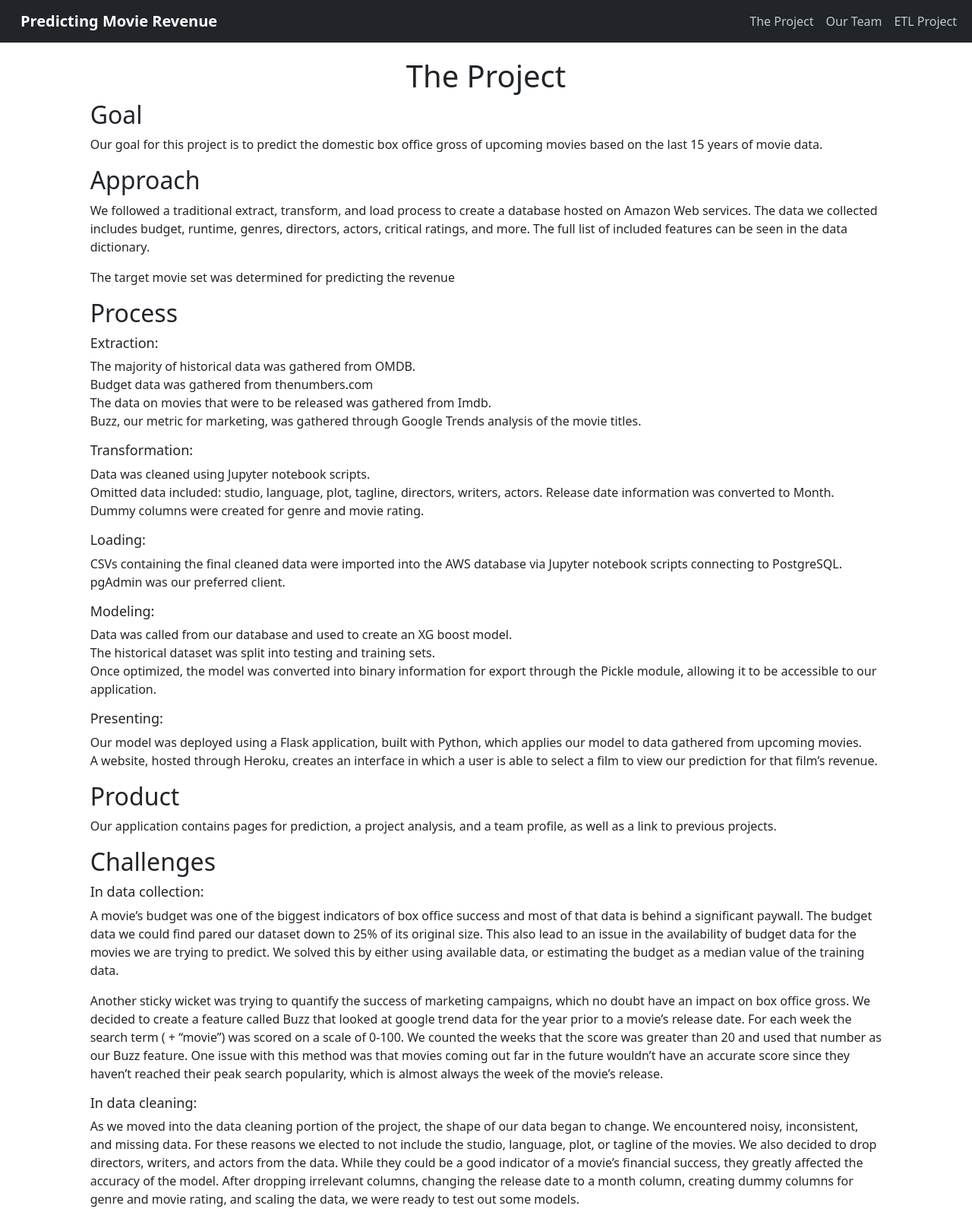
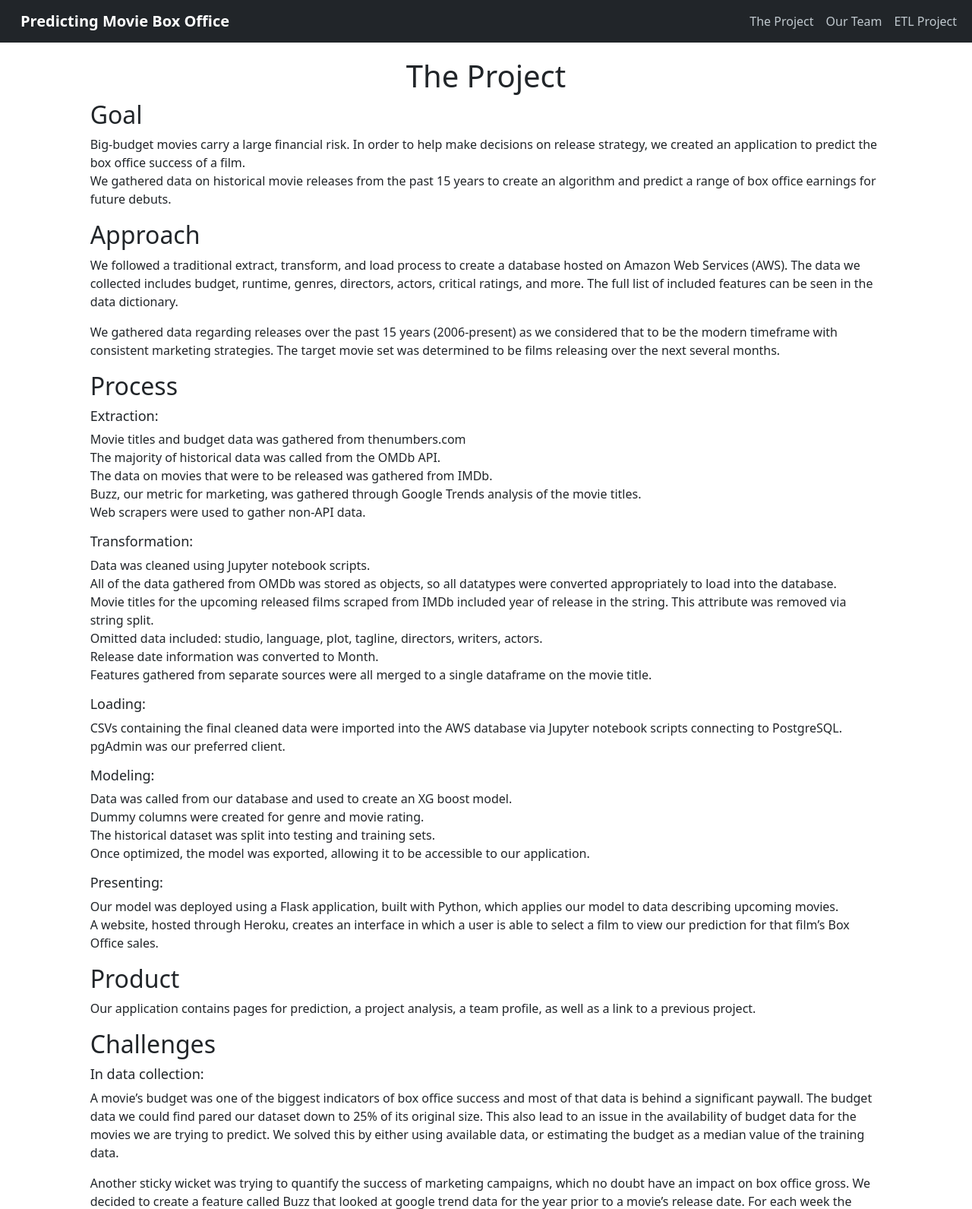
Before and after one commit to ashleighdevito/final_project, a Flask app: page /model in a window 1280 px wide. Shown: the top 1591 px of the page at 76% size. Run offline with Flask 2, Linux system fonts and the light colour scheme; some libraries are stand-ins or nearby versions.

Commit message:
webpage changes sales and report

```diff
--- a/templates/model.html
+++ b/templates/model.html
@@ -20,7 +20,7 @@
   <!-- navbar -->
   <nav class="navbar sticky-top navbar-expand-lg navbar-dark bg-dark">
     <div class="container-fluid bar">
-      <a class="navbar-brand main-button" href="/index">Predicting Movie Revenue</a>
+      <a class="navbar-brand main-button" href="/index">Predicting Movie Box Office</a>
       <ul class="navbar-nav ms-auto">
         <li class="nav-item ms-auto">
           <a href="/model" class="nav-link" style="color: rgba(205, 214, 219, 0.925)">The Project</a>
@@ -45,28 +45,34 @@
           <div class="row">
             <h2>Goal</h2><br>
             <p>
-            Our goal for this project is to predict the domestic box office gross of upcoming movies based on the last 15 years of movie data.
+            Big-budget movies carry a large financial risk.  In order to help make decisions on release strategy, we created an application to predict the box office success of a film.<br>
+            We gathered data on historical movie releases from the past 15 years to create an algorithm and predict a range of box office earnings for future debuts.<br>
             </p>
             <br><h2>Approach</h2><br>
             <p>
-            We followed a traditional extract, transform, and load process to create a database hosted on Amazon Web services.  The data we collected includes budget, runtime, genres, directors, actors, critical ratings, and more. The full list of included features can be seen in the data dictionary.
+            We followed a traditional extract, transform, and load process to create a database hosted on Amazon Web Services (AWS).  The data we collected includes budget, runtime, genres, directors, actors, critical ratings, and more. The full list of included features can be seen in the data dictionary.
             </p>
             <p>
-            The target movie set was determined for predicting the revenue
+            We gathered data regarding releases over the past 15 years (2006-present) as we considered that to be the modern timeframe with consistent marketing strategies. The target movie set was determined to be films releasing over the next several months.
             </p>
             <br><h2>Process</h2><br>
             <br><h3>Extraction:</h3><br>
             <p>
-            The majority of historical data was gathered from OMDB.<br>
-            Budget data was gathered from thenumbers.com<br>
-            The data on movies that were to be released was gathered from Imdb.<br>
-            Buzz, our metric for marketing, was gathered through Google Trends analysis of the movie titles.
+            Movie titles and budget data was gathered from thenumbers.com<br>
+            The majority of historical data was called from the OMDb API.<br>
+            The data on movies that were to be released was gathered from IMDb.<br>
+            Buzz, our metric for marketing, was gathered through Google Trends analysis of the movie titles.<br>
+            Web scrapers were used to gather non-API data.
             </p>
             <br><h3>Transformation:</h3><br>
             <p>
             Data was cleaned using Jupyter notebook scripts.<br>
-            Omitted data included: studio, language, plot, tagline, directors, writers, actors. Release date information was converted to Month.<br>
-            Dummy columns were created for genre and movie rating.
+            All of the data gathered from OMDb was stored as objects, so all datatypes were converted appropriately to load into the database.<br>
+            Movie titles for the upcoming released films scraped from IMDb included year of release in the string. This attribute was removed via string split.<br>
+            Omitted data included: studio, language, plot, tagline, directors, writers, actors.<br>
+            Release date information was converted to Month.<br>
+            Features gathered from separate sources were all merged to a single dataframe on the movie title.<br>
+
             </p>
             <br><h3>Loading:</h3><br>
             <p>
@@ -75,18 +81,19 @@
             </p>
             <br><h3>Modeling:</h3><br>
             <p>
-            Data was called from our database and used to create  an XG boost model.<br>
+            Data was called from our database and used to create an XG boost model.<br>
+            Dummy columns were created for genre and movie rating.<br>
             The historical dataset was split into testing and training sets.<br>
-            Once optimized, the model was converted into binary information for export through the Pickle module, allowing it to be accessible to our application.
+            Once optimized, the model was exported, allowing it to be accessible to our application.
             </p>
             <br><h3>Presenting:</h3><br>
             <p>
-            Our model was deployed using a Flask application, built with Python, which applies our model to data gathered from upcoming movies.<br>
-            A website, hosted through Heroku, creates an interface in which a user is able to select a film to view our prediction for that film’s revenue.
+            Our model was deployed using a Flask application, built with Python, which applies our model to data describing upcoming movies.<br>
+            A website, hosted through Heroku, creates an interface in which a user is able to select a film to view our prediction for that film’s Box Office sales.
             </p>
             <br><h2>Product</h2><br>
             <p>
-            Our application contains pages for prediction, a project analysis, and a team profile, as well as a link to previous projects.
+            Our application contains pages for prediction, a project analysis, a team profile, as well as a link to a previous project.
             </p>
             <br><h2>Challenges</h2><br>
             <br><h3>In data collection:</h3><br>
--- a/templates/team.html
+++ b/templates/team.html
@@ -20,7 +20,7 @@
       <!-- navbar -->
   <nav class="navbar sticky-top navbar-expand-lg navbar-dark bg-dark">
     <div class="container-fluid bar">
-      <a class="navbar-brand main-button" href="/index">Predicting Movie Revenue</a>
+      <a class="navbar-brand main-button" href="/index">Predicting Movie Box Office</a>
       <ul class="navbar-nav ms-auto">
         <li class="nav-item ms-auto">
           <a href="/model" class="nav-link" style="color: rgba(205, 214, 219, 0.925)">The Project</a>
```
Also changed, not shown: templates/index.html (+4 -4 lines).
